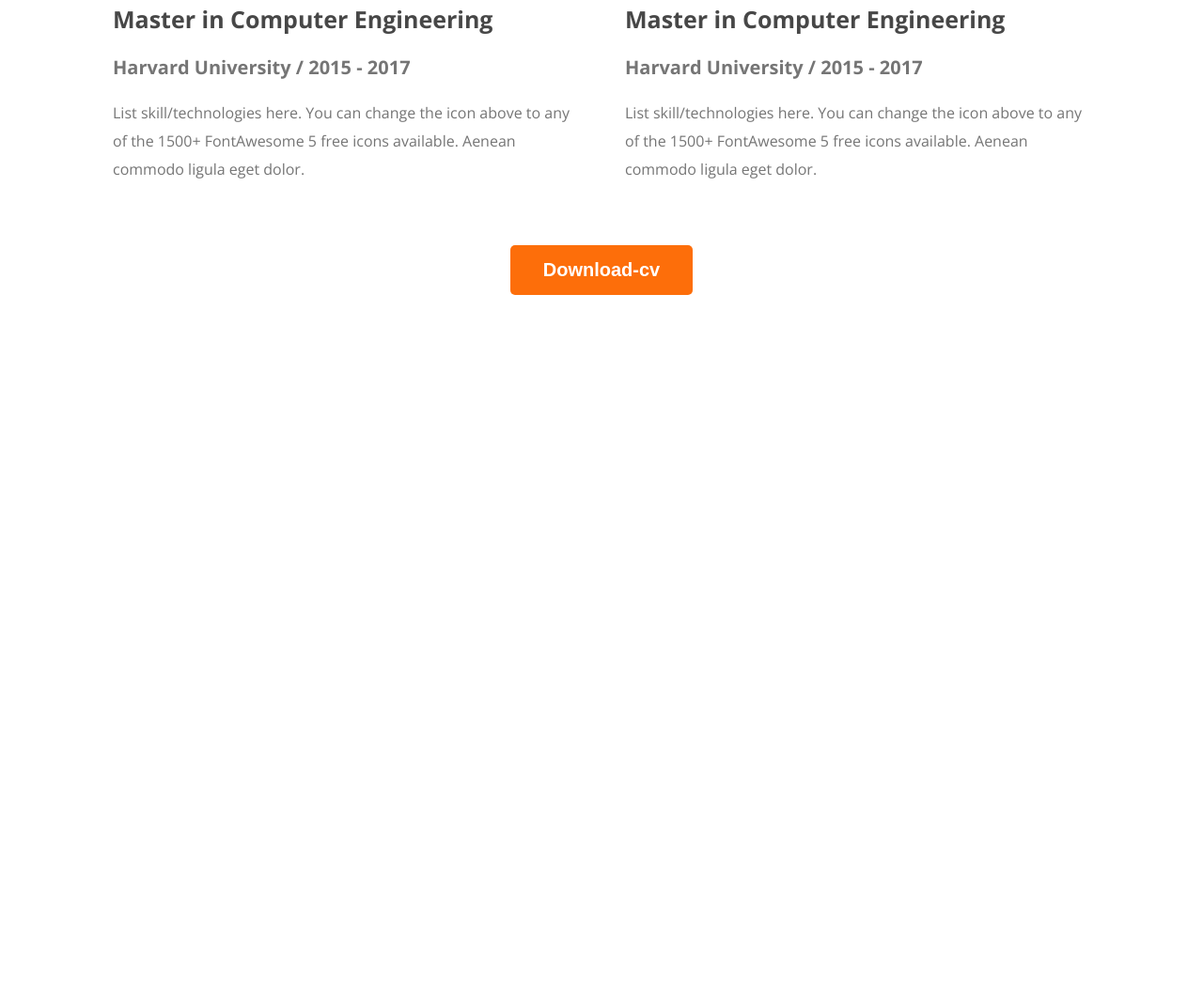
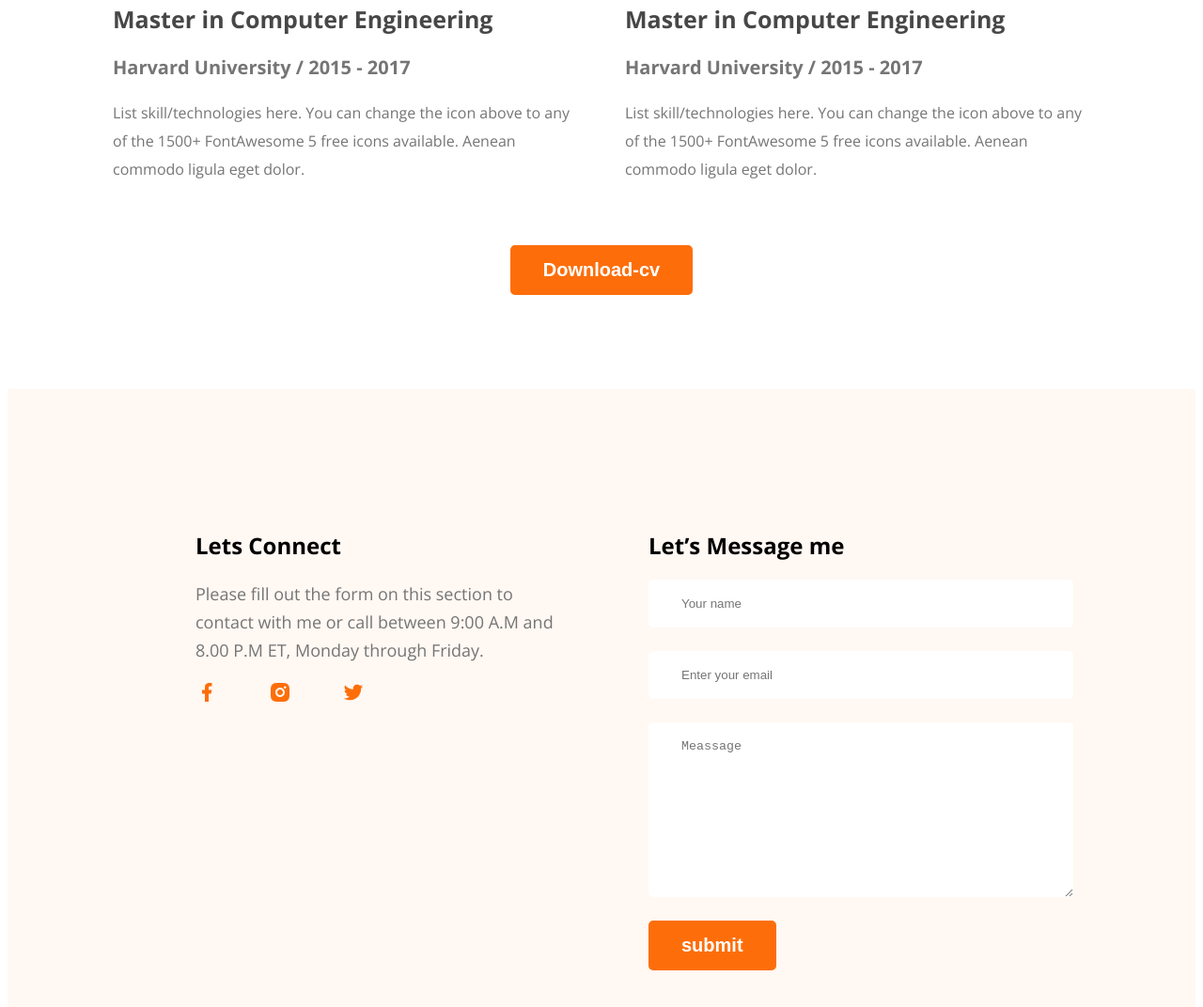
Before and after one commit to rahad2004/my-web-side, a plain HTML site: page index.html in a window 1280 px wide. Shown: the part 3116-4188 px from the top of the page at 94% size. Before the commit the page ends 3438 px from the top, so only its background shows below. Drawn offline with nearby package versions, Linux system fonts and the light colour scheme.

Commit message:
ready for checK

```diff
--- a/index.html
+++ b/index.html
@@ -198,6 +198,27 @@
         </div>
       </section>
     </main>
-    <footer></footer>
+    <footer>
+      <div class="footer-coloum">
+        <h2 class="footer-title">Lets Connect</h2>
+        <p class="footer-contant">Please fill out the form on this section to contact with me or call between 9:00 A.M and 8.00 P.M ET, Monday through Friday.</p>
+        <div class="socail-medeia">
+          <a href=""><img src="images/icons/facebook.png" alt=""></a>
+          <a href=""><img src="images/icons/insta.png" alt=""></a>
+          <a href=""><img src="images/icons/twitter.png" alt=""></a>
+        </div>
+
+      </div>
+      <div class="footer-coloum">
+        <h2 class="footer-title">Let’s Message me</h2>
+        <form class="contact">
+          <input placeholder="Your name" type="text">
+          <input type="email" placeholder="Enter your email">
+          <textarea placeholder="Meassage" name="" id="" cols="30" rows="10"></textarea>
+          <input class="pry-btn"  type="submit" value="submit">
+        </form>
+
+      </div>
+    </footer>
   </body>
 </html>
--- a/style.css
+++ b/style.css
@@ -173,9 +173,32 @@
   font-size: 16px;
   font-weight: 400;
   margin-top: 20px;
-
 }
-.download-button{
+.download-button {
   text-align: center;
   margin-top: 50px;
 }
+footer {
+  display: flex;
+  background-color: #fff8f3;
+  padding: 130px 200px;
+  margin-top: 100px;
+  gap: 100px;
+}
+.footer-coloum {
+  width: 50%;
+}
+.contact input[type="text"],.contact input[type="email"],
+textarea {
+  display: block;
+  margin-bottom: 25px;
+  padding: 18px 35px;
+  color: #757575;
+  border-radius: 5px;
+  background-color: #fff;
+  border: none;
+  width: 100%;
+}
+.socail-medeia a img {
+  margin-right: 50px;
+}
```
